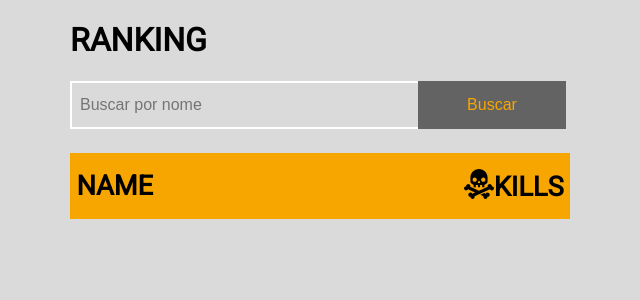
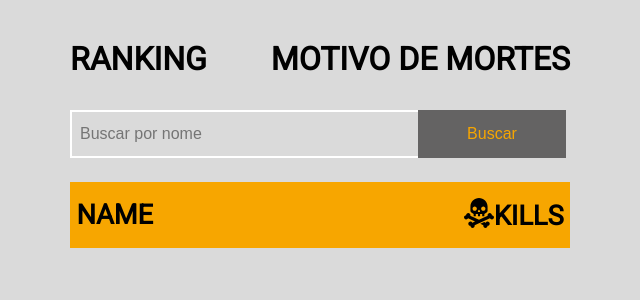
Before and after one commit to LucasBG0/logparser, a PHP site: page / in a window 1280 px wide. Shown: the top 300 px of the page, without its empty margins (320-960 px from the left). Run offline with PHP 8.4, Linux system fonts and the light colour scheme; data that the repository does not hold is empty; some libraries are stand-ins or nearby versions.

Commit message:
Task Plus: Implementando listagem de motivo de mortes (faltou a busca)

```diff
--- a/src/public/classes/Database/Schema.php
+++ b/src/public/classes/Database/Schema.php
@@ -234,11 +234,11 @@ class Schema
 		}
 	}
 
-	public static function queryPlayer($player_name)
+	public static function queryPlayer($player_name, $table)
 	{
 		try
 		{
-			$sql = 'SELECT player_name, kills FROM players WHERE player_name like :player_name';
+			$sql = 'SELECT player_name, kills FROM '. $table. ' WHERE player_name like :player_name';
 			$stmt = Connection::getInstance()->prepare($sql);
 			$val = "%$player_name%";
 			$stmt->bindParam(':player_name', $val , PDO::PARAM_STR);
@@ -269,10 +269,24 @@ class Schema
 	{
 		try
 		{
-			$sql = 'SELECT game_id, sum(kills) FROM KILLSBYMENS GROUP BY player_name';
-			$result = Connection::getInstance()->query($sql);
-			$lista = $result->fetchAll(PDO::FETCH_ASSOC);
-			return $lista;
+			$sql = 'SELECT player_name, kills FROM KILLSBYMENS order by kills desc';
+			$stmt = Connection::getInstance()->query($sql);
+			#$lista = $result->fetchAll(PDO::FETCH_ASSOC);
+
+			$Count = $stmt->rowCount();
+			//echo " Total Records Count : $Count .<br>" ;
+
+			$result ="" ;
+			if ($Count  > 0)
+			{
+				while($data=$stmt->fetch(PDO::FETCH_ASSOC))
+				{
+					$negativo = (boolval($data['kills'] < 0)) ? ' class="negativo"' : '';
+					$result = $result .'<tr><td>' . $data['player_name'] . '
+					</td><td'.$negativo . '>' . $data['kills'] . '</td></tr>';
+				}
+			return $result;
+			}
 		}
 		catch (Exception $e)
 		{
--- a/src/public/index.php
+++ b/src/public/index.php
@@ -4,7 +4,6 @@
 	<title>Log Parser</title>
 	<link href="https://fonts.googleapis.com/css?family=Roboto&display=swap" rel="stylesheet">
 	<link rel="stylesheet" type="text/css" href="static/css/index.css">
-	<script src="https://cdnjs.cloudflare.com/ajax/libs/jquery/1.7.2/jquery.min.js" integrity="sha256-R7aNzoy2gFrVs+pNJ6+SokH04ppcEqJ0yFLkNGoFALQ=" crossorigin="anonymous"></script>
 </head>
 <body>
 	<?php require_once('loader_classes.php'); ?>
@@ -12,7 +11,8 @@
 	<?php $lista_players = Schema::queryAllPlayers(); ?>
 	<div class="container">
 		<div class="ranking">
-			<h1>RANKING</h1>
+			<span><a src="#" id="ranking">RANKING</a></span>
+			<span><a src="#" id="motivo">MOTIVO DE MORTES</a></span>
 			<form action="index.php">
 				<input type="text" name="searchData" id="search-data"  placeholder="Buscar por nome" autocomplete="off">
 				<input type="submit" value="Buscar" id="display-button">
@@ -31,49 +31,15 @@
 						</tr>
 						<?php endforeach; ?>
 					</tbody>
+					<tbody id="inicial-result-container2">
+					</tbody>
 					<tbody id="search-result-container" style="display: none"></tbody>
+					<tbody id="search-result-container2" style="display: none"></tbody>
 				</table>
 			</form>
 		</div>
 	</div>
-	<?php
-	echo '<pre>';
-	#print_r($lista_players);
-	#print_r($games);
-	echo '</pre>';
-	?>
-<script>
-	// on click search results...
-	$(document).on("click", "#display-button" , function(e) {
-		 e.preventDefault();
-	     var value = $("#search-data").val();
-	  if (value.length != 0) {
-	  //alert(99933);
-	        searchData(value);
-	    } else {
-	         $('#search-result-container').hide();
-	         $('#inicial-result-container').show();
-	    }
-	});
-
-	// This function helps to send the request to retrieve data from mysql database...
-	function searchData(val)
-	{
-	 $('#search-result-container').show();
-	 $('#inicial-result-container').hide();
-	 $('#search-result-container').html('<div><img src="preloader.gif" width="50px;" height="50px"> <span style="font-size: 20px;">Please Wait...</span></div>');
-	 $.post('controller.php',{'search-data': val}, function(data){
-
-	  if(data != "")
-	   $('#search-result-container').html(data);
-	        else
-	  $('#search-result-container').html("<div class='search-result'>No Result Found...</div>");
-	 }).fail(function(xhr, ajaxOptions, thrownError) { //any errors?
-
-	 alert(thrownError); //alert with HTTP error
-
-	 });
-	}
-</script>
+	<script src="https://cdnjs.cloudflare.com/ajax/libs/jquery/1.7.2/jquery.min.js" integrity="sha256-R7aNzoy2gFrVs+pNJ6+SokH04ppcEqJ0yFLkNGoFALQ=" crossorigin="anonymous"></script>
+	<script language="JavaScript" type="text/javascript" src="static/js/index.js"></script>
 </body>
 </html>
--- a/src/public/static/css/index.css
+++ b/src/public/static/css/index.css
@@ -6,8 +6,20 @@ body .container {
   width: 500px;
   margin: auto;
 }
-body .container .ranking h1 {
+body .container .ranking span {
   color: #000000;
+  font-size: 2rem;
+  font-weight: bold;
+  padding: 2rem 0;
+}
+body .container .ranking span:hover {
+  background-color: #f7a600;
+}
+body .container .ranking span:nth-child(1) {
+  float: left;
+}
+body .container .ranking span:nth-child(2) {
+  float: right;
 }
 body .container .ranking input {
   margin-bottom: 1.5rem;
--- /dev/null
+++ b/src/public/static/js/index.js
@@ -0,0 +1,81 @@
+// on click search results...
+$(document).on("click", "#display-button" , function(e) {
+	 e.preventDefault();
+     var value = $("#search-data").val();
+  if (value.length != 0) {
+  //alert(99933);
+     searchData(value);
+    } else {
+         $('#search-result-container').hide();
+    }
+});
+
+// on click search results...
+$(document).on("click", "#display-button-motivo" , function(e) {
+	 e.preventDefault();
+     var value = $("#search-data").val();
+  if (value.length != 0) {
+  //alert(99933);
+     	searchMotivo(value);
+    } else {
+         $('#search-result-container2').hide();
+    }
+});
+
+// on click motivo de mortes results...
+$(document).on("click", "#motivo" , function(e) {
+	 e.preventDefault();
+     var value = 'motivo';
+     var campo = 'search-data';
+     //$('#display-button').prev('#display-button').prop('id', 'display-button-motivo');
+     $("#display-button").prop('id', 'display-button-motivo');
+     $('#inicial-result-container2').show();
+     $('#inicial-result-container').hide();
+     $('#search-result-container').hide();
+     searchMotivo(value);
+});
+
+// on click ranking results...
+$(document).on("click", "#ranking" , function(e) {
+	 e.preventDefault();
+	 $("#display-button-motivo").prop('id', 'display-button');
+	 $('#inicial-result-container').show();
+	 $('#search-result-container2').hide();
+});
+
+// This function helps to send the request to retrieve data from mysql database...
+function searchData(val)
+{
+ $('#inicial-result-container').hide();
+ $('#search-result-container').show();
+ $('#search-result-container').html('<div><img src="static/img/loading1.gif" width="120px;"> <span style="font-size: 20px;">Aguarde...</span></div>');
+ $.post('controller.php',{'search-ranking': val}, function(data){
+
+  if(data != "")
+   $('#search-result-container').html(data);
+        else
+  $('#search-result-container').html("<div class='search-result'>Nenhum resultado encontrado...</div>");
+ }).fail(function(xhr, ajaxOptions, thrownError) { //any errors?
+
+ alert(thrownError); //alert with HTTP error
+
+ });
+}
+
+function searchMotivo(val)
+{
+ $('#inicial-result-container2').hide();
+ $('#search-result-container2').show();
+ $('#search-result-container2').html('<div><img src="static/img/loading1.gif" width="120px;"> <span style="font-size: 20px;">Aguarde...</span></div>');
+ $.post('controller.php',{'search-motivo': val}, function(data){
+
+  if(data != "")
+   $('#search-result-container2').html(data);
+        else
+  $('#search-result-container2').html("<div class='search-result'>Nenhum resultado encontrado...</div>");
+ }).fail(function(xhr, ajaxOptions, thrownError) { //any errors?
+
+ alert(thrownError); //alert with HTTP error
+
+ });
+}
--- a/src/public/static/scss/index.scss
+++ b/src/public/static/scss/index.scss
@@ -5,8 +5,20 @@ body{
 		width: 500px;
 		margin: auto;
 		.ranking{
-			h1{
+			span{
 				color: #000000;
+				font-size: 2rem;
+				font-weight: bold;
+				padding: 2rem 0;
+				&:hover{
+					background-color: #f7a600;
+				}
+				&:nth-child(1){
+					float: left;
+				}
+				&:nth-child(2){
+					float: right;
+				}
 			}
 			input{
 				margin-bottom: 1.5rem;
```
Also changed, not shown: src/public/controller.php (+16 -3 lines), src/tests/classes/DatabaseTest.php (added, +22 -0 lines), src/public/static/img/loading1.gif (added), 1 other file.
